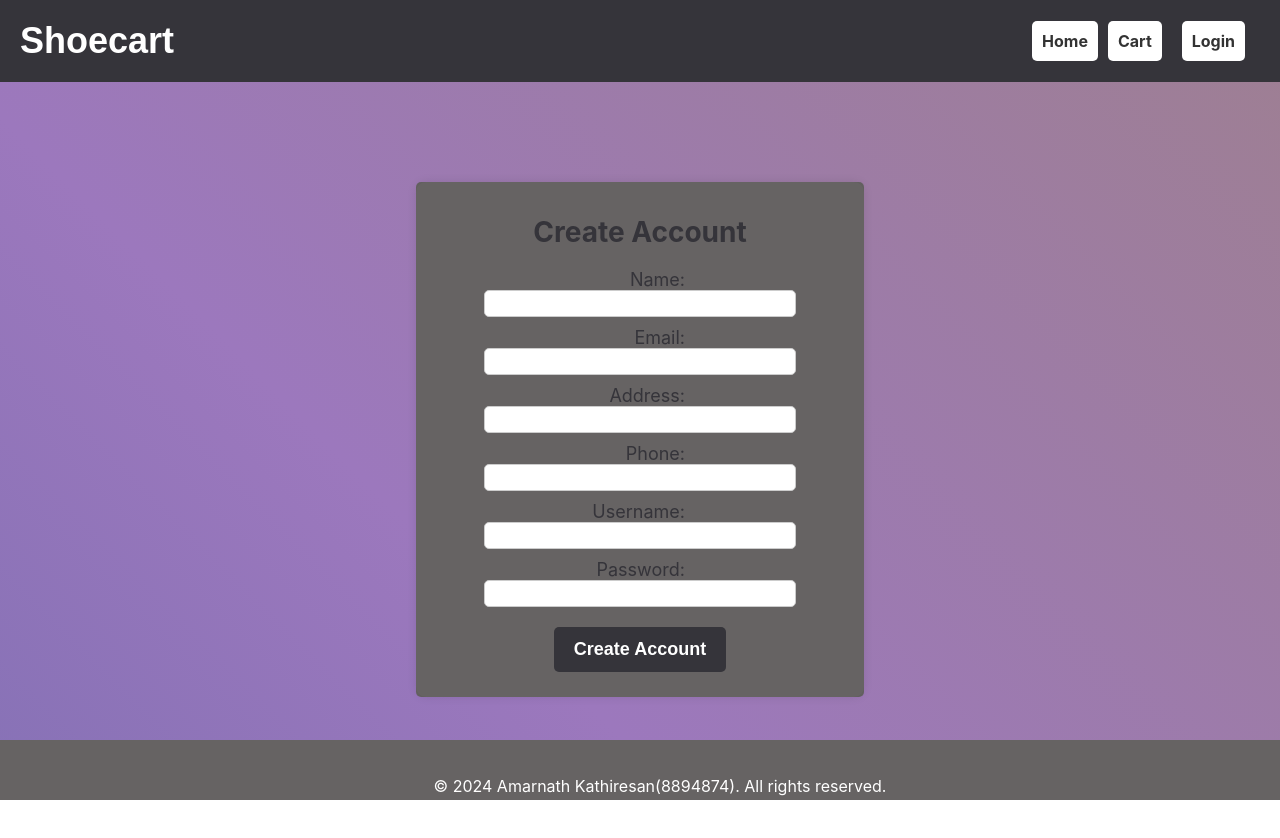
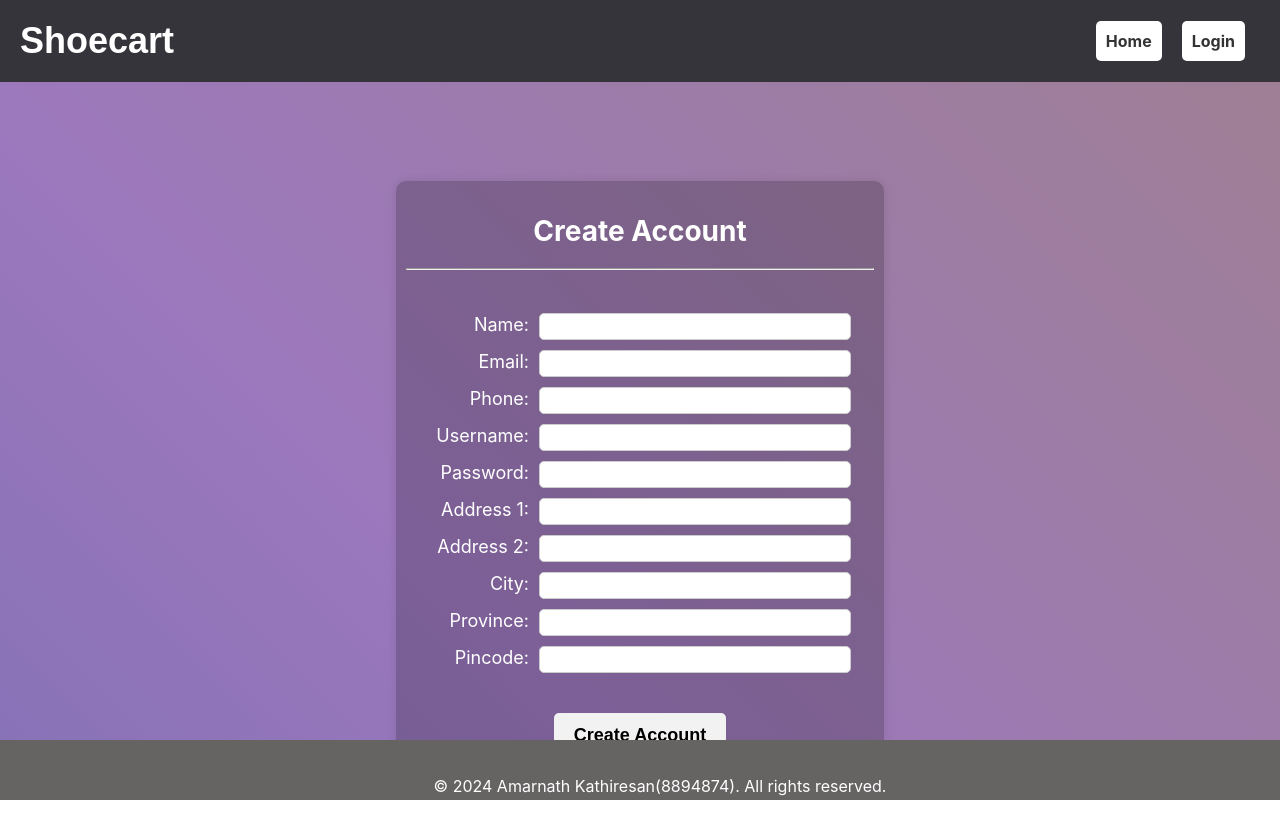
Before and after one commit to AmarK-007/PROG8186-WebTechnolgies-FinalTerm, a React (Create React App) app in the folder shoecart/frontend/shoecart/: page /account in a window 1280 px wide. Shown: the top 838 px of the page. Before the commit the page ends 800 px from the top, so only its background shows below. Built offline with nearby package versions, Linux system fonts and the light colour scheme; no server answers.

Commit message:
order page and header handling and css improvements

```diff
--- a/shoecart/frontend/shoecart/src/App.css
+++ b/shoecart/frontend/shoecart/src/App.css
@@ -91,17 +91,18 @@
 }
 
 .btn-primary {
-  background-color: #35343a;
+  background-color: #f2f2f2;
   border: none;
   border-radius: 5px;
   padding: 12px 20px;
   font-size: 18px;
+  color: #000;
   font-weight: bold;
 }
 
 .btn-primary:hover {
-  background-color: #f2f2f2;
-  color: #35343a;
+  background-color: #35343a;
+  color: #f2f2f2;
 }
 
 header {
@@ -593,6 +594,23 @@ span.product-price {
   color: #35343a;
 }
 
+.container-form-Login-logout {
+  display: flex;
+  justify-content: center;
+  align-items: center;
+  height: 100vh;
+  margin-top: 10dp;
+  margin: 0;
+}
+
+.card {
+  margin: auto;
+  width: 500px;
+  /* Adjust as needed */
+  max-width: 90%;
+  /* Prevents the form from going off-screen on small devices */
+  background-color: rgba(0, 0, 0, 0.2);
+}
 
 .modal-animation-overlay {
   display: flex;
@@ -604,7 +622,8 @@ span.product-price {
   width: 100%;
   height: 100%;
   z-index: 1000;
-  background: rgba(0, 0, 0, 0.5);  /* Semi-transparent black background */
+  background: rgba(0, 0, 0, 0.5);
+  /* Semi-transparent black background */
 }
 
 .modal-animation-content {
@@ -632,9 +651,17 @@ span.product-price {
 }
 
 @keyframes gradientAnimation {
-  0% {background-position: 0% 50%;}
-  50% {background-position: 100% 50%;}
-  100% {background-position: 0% 50%;}
+  0% {
+    background-position: 0% 50%;
+  }
+
+  50% {
+    background-position: 100% 50%;
+  }
+
+  100% {
+    background-position: 0% 50%;
+  }
 }
 
 select {
--- a/shoecart/frontend/shoecart/src/components/AccountPage.js
+++ b/shoecart/frontend/shoecart/src/components/AccountPage.js
@@ -7,74 +7,132 @@ class AccountPage extends Component {
         this.state = {
             name: '',
             email: '',
-            address: '',
+            address1: '',
+            address2: '',
+            city: '',
+            province: '',
+            pincode: '',
             phone: '',
             username: '',
-            password: ''
+            password: '',
+            error: null,
+            isLoading: false,
         };
     }
 
     handleSubmit = (e) => {
         e.preventDefault();
 
-        // Logic to save user credentials
+        const { name, email, address1, address2, city, province, pincode, phone, username, password } = this.state;
+
+        // Basic form validation
+        if (!name || !email || !address1 || !city || !province || !pincode || !phone || !username || !password) {
+            this.setState({ error: 'Please fill in all fields.' });
+            return;
+        }
+
+        const shipping_address = `${address1} ${address2}, ${city}, ${province}, ${pincode}`;
+
         const newUser = {
-            name: this.state.name,
-            email: this.state.email,
-            address: this.state.address,
-            phone: this.state.phone,
-            username: this.state.username,
-            password: this.state.password
+            name,
+            email,
+            shipping_address,
+            phone,
+            username,
+            password,
+            purchase_history: "0",
         };
 
-        // Saved user credentials to localStorage as an array of objects
-        const existingUsers = JSON.parse(localStorage.getItem('users')) || [];
-        const updatedUsers = [...existingUsers, newUser];
-        localStorage.setItem('users', JSON.stringify(updatedUsers));
+        this.setState({ isLoading: true });
 
-        // Log the updatedUsers array
-        //console.log('Stored users:', updatedUsers);
+        fetch('http://localhost:5000/users', {
+            method: 'POST',
+            headers: {
+                'Content-Type': 'application/json'
+            },
+            body: JSON.stringify(newUser)
+        })
+            .then(response => {
+                if (!response.ok) {
+                    throw new Error('Network response was not ok');
+                }
+                return response.json();
+            })
+            .then(data => {
+                console.log('Success:', data);
 
-        // Redirect to login page after creating accountwith delay the redirect by 1 second
-        setTimeout(() => {
-            window.location.href = '/login';
-        }, 1000);
+                // Redirect to login page after creating account
+                setTimeout(() => {
+                    window.location.href = '/login';
+                }, 1000);
+            })
+            .catch((error) => {
+                console.error('Error:', error);
+                this.setState({ error: 'There was a problem creating your account. Please try again.' });
+            })
+            .finally(() => {
+                this.setState({ isLoading: false });
+            });
     };
 
     render() {
+        const { error, isLoading } = this.state;
+
         return (
-            <div className="container mt-5">
+            <div className="container-fluid mt-5 container-form-Login-logout">
                 <div className="row justify-content-center">
                     <div className="col-md-6">
                         <div className="card">
                             <div className="card-body">
-                                <h2 className="card-title text-center mb-4">Create Account</h2>
+                                <h2 className="card-title text-center mb-4" style={{ color: 'white' }}>Create Account</h2>
+                                <hr className="white-line" />
+                                <br />
                                 <form onSubmit={this.handleSubmit}>
                                     <div className="mb-3">
-                                        <label htmlFor="name" className="form-label">Name:</label>
+                                        <label htmlFor="name" className="form-label" style={{ color: 'white' }}>Name:</label>
                                         <input type="text" id="name" name="name" value={this.state.name} onChange={(e) => this.setState({ name: e.target.value })} className="form-control" />
                                     </div>
                                     <div className="mb-3">
-                                        <label htmlFor="email" className="form-label">Email:</label>
+                                        <label htmlFor="email" className="form-label" style={{ color: 'white' }}>Email:</label>
                                         <input type="email" id="email" name="email" value={this.state.email} onChange={(e) => this.setState({ email: e.target.value })} className="form-control" />
                                     </div>
                                     <div className="mb-3">
-                                        <label htmlFor="address" className="form-label">Address:</label>
-                                        <input type="text" id="address" name="address" value={this.state.address} onChange={(e) => this.setState({ address: e.target.value })} className="form-control" />
-                                    </div>
-                                    <div className="mb-3">
-                                        <label htmlFor="phone" className="form-label">Phone:</label>
+                                        <label htmlFor="phone" className="form-label" style={{ color: 'white' }}>Phone:</label>
                                         <input type="tel" id="phone" name="phone" value={this.state.phone} onChange={(e) => this.setState({ phone: e.target.value })} className="form-control" />
                                     </div>
                                     <div className="mb-3">
-                                        <label htmlFor="username" className="form-label">Username:</label>
+                                        <label htmlFor="username" className="form-label" style={{ color: 'white' }}>Username:</label>
                                         <input type="text" id="username" name="username" value={this.state.username} onChange={(e) => this.setState({ username: e.target.value })} className="form-control" />
                                     </div>
                                     <div className="mb-3">
-                                        <label htmlFor="password" className="form-label">Password:</label>
+                                        <label htmlFor="password" className="form-label" style={{ color: 'white' }}>Password:</label>
                                         <input type="password" id="password" name="password" value={this.state.password} onChange={(e) => this.setState({ password: e.target.value })} className="form-control" />
                                     </div>
-                                    <button type="submit" className="btn btn-primary">Create Account</button>
+                                    <div className="mb-3">
+                                        <label htmlFor="address1" className="form-label" style={{ color: 'white' }}>Address 1:</label>
+                                        <input type="text" id="address1" name="address1" value={this.state.address1} onChange={(e) => this.setState({ address1: e.target.value })} className="form-control" />
+                                    </div>
+                                    <div className="mb-3">
+                                        <label htmlFor="address2" className="form-label" style={{ color: 'white' }}>Address 2:</label>
+                                        <input type="text" id="address2" name="address2" value={this.state.address2} onChange={(e) => this.setState({ address2: e.target.value })} className="form-control" />
+                                    </div>
+                                    <div className="mb-3">
+                                        <label htmlFor="city" className="form-label" style={{ color: 'white' }}>City:</label>
+                                        <input type="text" id="city" name="city" value={this.state.city} onChange={(e) => this.setState({ city: e.target.value })} className="form-control" />
+                                    </div>
+                                    <div className="mb-3">
+                                        <label htmlFor="province" className="form-label" style={{ color: 'white' }}>Province:</label>
+                                        <input type="text" id="province" name="province" value={this.state.province} onChange={(e) => this.setState({ province: e.target.value })} className="form-control" />
+                                    </div>
+                                    <div className="mb-3">
+                                        <label htmlFor="pincode" className="form-label" style={{ color: 'white' }}>Pincode:</label>
+                                        <input type="text" id="pincode" name="pincode" value={this.state.pincode} onChange={(e) => this.setState({ pincode: e.target.value })} className="form-control" />
+                                    </div>
+                                    {error && <p className="text-danger" style={{ color: 'red' }}>{error}</p>}
+                                    <br />
+                                    <button type="submit" className="btn btn-primary" disabled={isLoading}>
+                                        {isLoading ? 'Loading...' : 'Create Account'}
+                                    </button>
                                 </form>
                             </div>
                         </div>
--- /dev/null
+++ b/shoecart/frontend/shoecart/src/components/AuthContext.js
@@ -0,0 +1,9 @@
+import React from 'react';
+
+const AuthContext = React.createContext({
+    isLoggedIn: false,
+    onLogin: () => { },
+    onLogout: () => { },
+});
+
+export default AuthContext;
--- a/shoecart/frontend/shoecart/src/components/Header.js
+++ b/shoecart/frontend/shoecart/src/components/Header.js
@@ -2,6 +2,7 @@ import React from 'react';
 import UserAuthentication from './UserAuthentication';
 import CartContext from './CartContext';
 import { Link } from 'react-router-dom';
+import AuthContext from './AuthContext';
 
 // class component for header
 class Header extends React.Component {
@@ -33,20 +34,29 @@ class Header extends React.Component {
         const totalQuantity = this.calculateTotalQuantity();
 
         return (
+            <AuthContext.Consumer>
+                {(context) => (
                     <header>
                         <h1 className="shoecart-title">Shoecart</h1>
                         <div className="header-links">
                             <div>
                                 <Link to="/">Home</Link>
+                                {context.isLoggedIn && (
+                                    <>
+                                        <Link to="/myorders">MyOrders</Link>
                                         {totalQuantity > 0 ? (
                                             <Link to="/cart">Cart ({totalQuantity})</Link>
                                         ) : (
                                             <Link to="/cart">Cart</Link>
                                         )}
+                                    </>
+                                )}
                             </div>
                             <UserAuthentication />
                         </div>
                     </header>
+                )}
+            </AuthContext.Consumer>
         );
     }
 }
--- a/shoecart/frontend/shoecart/src/components/Login.js
+++ b/shoecart/frontend/shoecart/src/components/Login.js
@@ -1,5 +1,6 @@
-import React, { useState } from 'react';
+import React, { useState, useContext } from 'react';
 import { Link } from 'react-router-dom';
+import AuthContext from './AuthContext';
 
 // class component for login
 const Login = () => {
@@ -7,6 +8,8 @@ const Login = () => {
     const [password, setPassword] = useState('');
     const [isLoggedIn, setIsLoggedIn] = useState(false);
     const [loginError, setLoginError] = useState(false);
+
+    const { onLogin } = useContext(AuthContext);
 
     // const handleSubmit = (e) => {
     //     e.preventDefault();
@@ -62,6 +65,7 @@ const Login = () => {
                     setIsLoggedIn(true);
                     localStorage.setItem('isLoggedIn', 'true');
                     localStorage.setItem('userId', data.user_id);
+                    onLogin(); // Call onLogin function from AuthContext
                     window.location.href = '/';
                 } else {
                     setLoginError(true);
@@ -84,24 +88,29 @@ const Login = () => {
     };
 
     return (
-        <div className="container mt-5">
+        <div className="container-fluid mt-5 container-form-Login-logout">
+            <div className="row">
                 <div className="col-md-6 offset-md-3">
                     <div className="card">
                         <div className="card-body">
-                        <h2 className="card-title text-center mb-4">Login</h2>
-                        {loginError && <p className="text-danger">Invalid username or password</p>}
+                            <h2 className="card-title text-center mb-4" style={{ color: 'white' }}>Login</h2>
+                            <hr className="white-line" />
+                            <br />
+                            {loginError && <p className="text-danger" style={{ color: 'red' }}>Invalid username or password</p>}
                             <form onSubmit={handleSubmit}>
                                 <div className="mb-3">
-                                <label htmlFor="username" className="form-label">Username</label>
+                                    <label htmlFor="username" className="form-label" style={{ color: 'white' }}>Username</label>
                                     <input type="text" name="username" id="username" className="form-control" value={username} onChange={handleChange} placeholder="Enter your username" required />
                                 </div>
                                 <div className="mb-3">
-                                <label htmlFor="password" className="form-label">Password</label>
+                                    <label htmlFor="password" className="form-label" style={{ color: 'white' }}>Password</label>
                                     <input type="password" name="password" id="password" className="form-control" value={password} onChange={handleChange} placeholder="Enter your password" required />
                                 </div>
+                                <br />
                                 <button type="submit" className="btn btn-primary">Login</button>
                             </form>
-                        <p className="mt-3">Don't have an account? <Link to="/account">Create Account</Link></p>
+                            <p className="mt-3" style={{ color: 'blue' }}>Don't have an account? <Link to="/account">Create Account</Link></p>
+                        </div>
                     </div>
                 </div>
             </div>
```
Also changed, not shown: shoecart/frontend/shoecart/src/App.js (+27 -0 lines), shoecart/frontend/shoecart/src/components/Logout.js (+21 -8 lines), shoecart/frontend/shoecart/src/components/MyOrders.js (added, +36 -0 lines), shoecart/frontend/shoecart/src/components/UserAuthentication.js (+9 -2 lines), 1 other file (tests, documents, lock files or other folders). Lines whose indentation alone changed are shown as unchanged.
